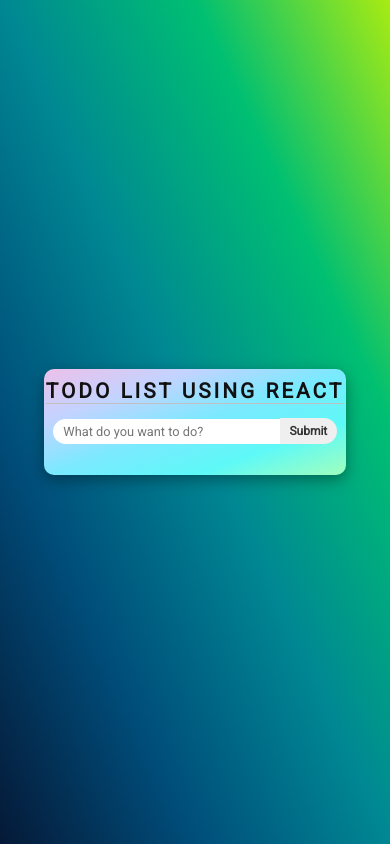
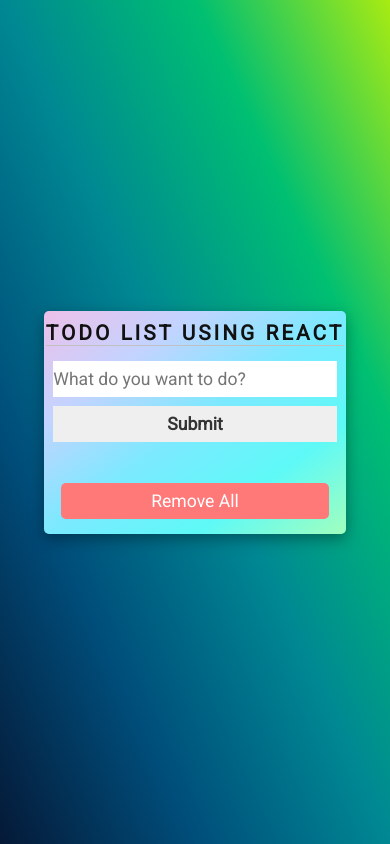
Before and after one commit to ddepu11/todo-react-app, a React (Create React App) app: page / in a window 390 px wide. Built offline with nearby package versions, Linux system fonts and the light colour scheme.

Commit message:
More Style for mobile View

```diff
--- a/src/App.css
+++ b/src/App.css
@@ -44,7 +44,8 @@
   border-radius: 15px;
   /* padding: 10px 10px; */
   overflow: hidden;
-  padding: 10px 20px 10px 20px;
+  padding: 15px 20px 10px 20px;
+  text-align: center;
 }
 
 img {
@@ -57,6 +58,22 @@
 ul {
   list-style-type: none;
 }
+
+button {
+  border: 0;
+}
+
+button:hover {
+  cursor: pointer;
+}
+input {
+  border: 0;
+}
+button:focus,
+input:focus {
+  outline: 0;
+}
+
 header h4 {
   font-size: 1.8em;
   text-transform: uppercase;
@@ -176,13 +193,25 @@
   color: #363636;
   background: #b7ffc7;
 }
-
+.clear {
+  margin: 20px 0 10px;
+  font-size: 1.1em;
+  width: 50%;
+  background: rgb(255, 121, 121);
+  color: white;
+  border-radius: 5px;
+  padding: 5px 10px;
+  transition: all 0.3s ease-in-out;
+}
+.clear:hover {
+  transform: scale(1.1) translateY(-3px);
+}
 @media screen and (max-width: 600px) {
   body {
     padding: 10px 4px;
   }
   .container {
-    border-radius: 10px;
+    border-radius: 5px;
     padding: 10px 2px 10px 2px;
   }
   header h4 {
@@ -192,17 +221,22 @@
   }
 
   input[type="text"] {
-    font-size: 0.8em;
+    font-size: 1.1em;
+    border-radius: 0;
+    width: 100%;
   }
 
   input {
-    padding: 5px 10px;
+    padding: 8px 0;
   }
 
   input[type="submit"] {
-    font-size: 0.75em;
-    padding: 6px 0px;
+    font-size: 1.1em;
+    padding: 8px 0px;
+    width: 100%;
     transform: translateY(-1px);
+    border-radius: 0;
+    margin-top: 10px;
   }
   .todo {
     max-width: 98%;
@@ -213,4 +247,17 @@
   .todo p {
     font-size: 0.9em;
   }
+  .clear {
+    margin: 20px 0 5px;
+    width: 90%;
+    background: rgb(255, 121, 121);
+    color: white;
+    border-radius: 5px;
+    transition: all 0.3s ease-in-out;
+    font-size: 1.1em;
+    padding: 8px 0px;
+  }
+  i {
+    transform: scale(1);
+  }
 }
--- a/src/App.jsx
+++ b/src/App.jsx
@@ -139,6 +139,8 @@
         handleComplete={handleComplete}
         handleRemove={handleRemove}
       />
+
+      <button className="clear">Remove All</button>
     </div>
   );
 };
```
